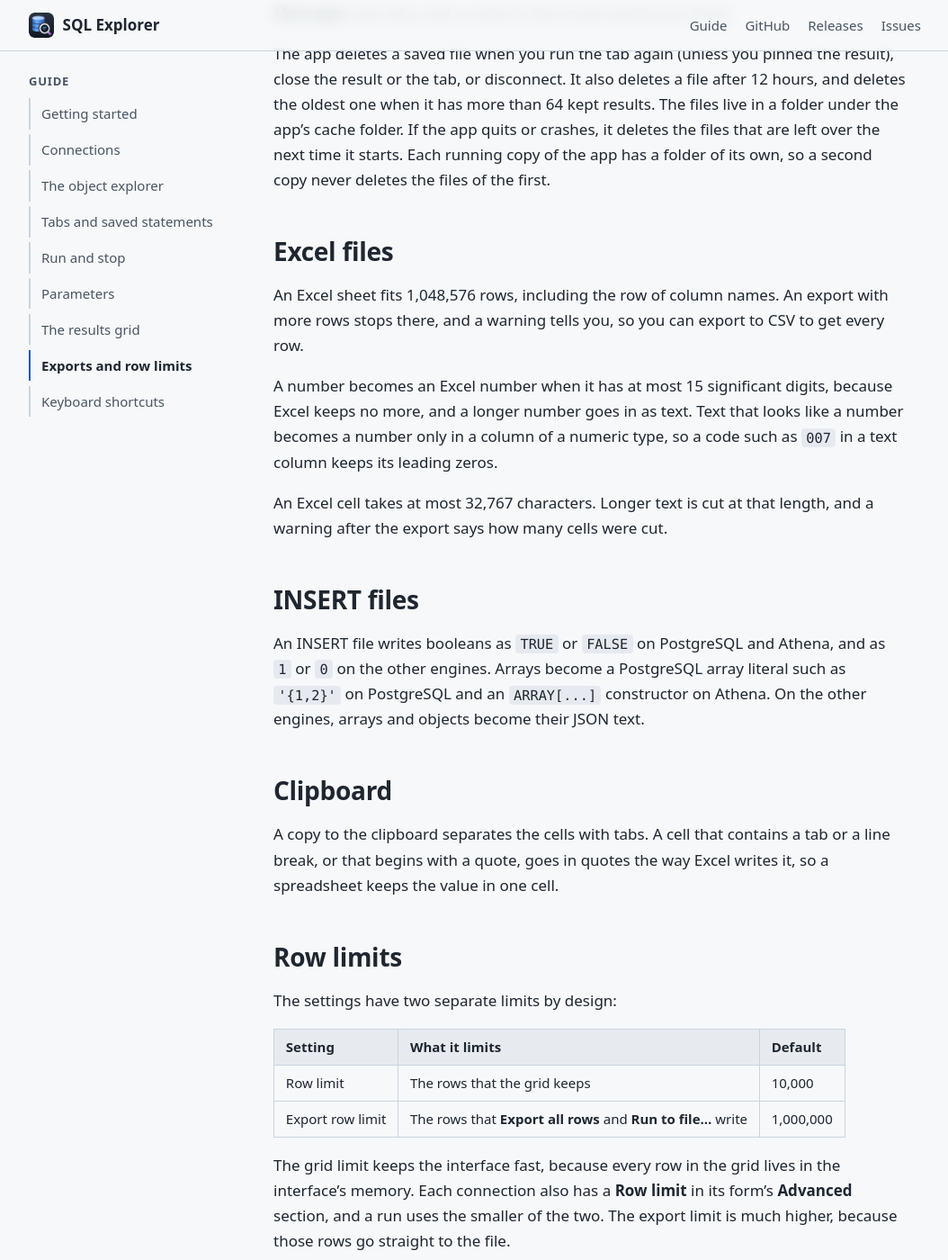
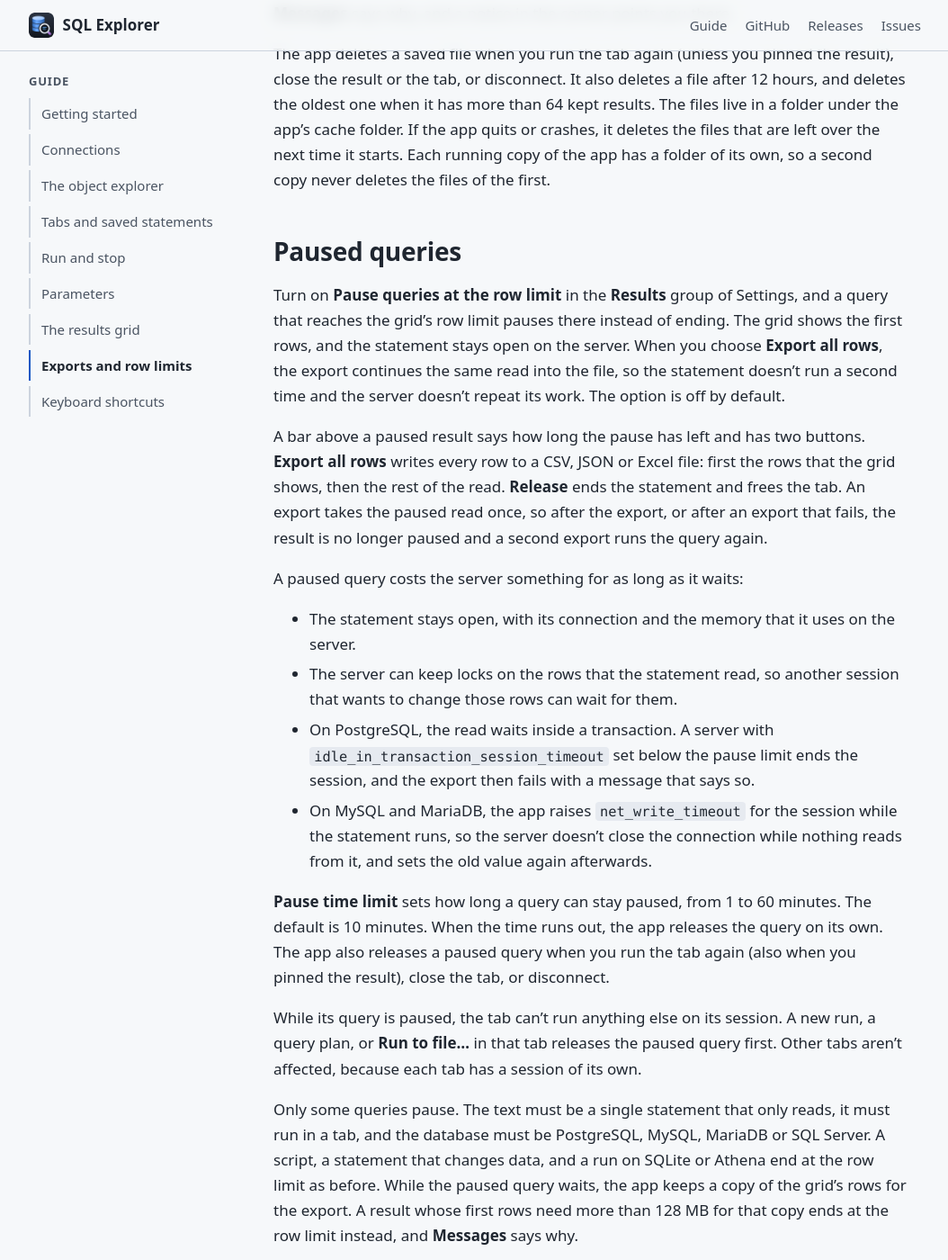
Before and after one commit to wetherc/sql-explorer, a Jekyll site: the page built from docs/guide/exports.md, in a window 1280 px wide and 1400 px high, scrolled down 2665 px. Shown: the whole window at 90% size, without its empty margins (112-1166 px from the left). Built offline with Jekyll 4.4.1, drawn with Linux system fonts in a browser that asks for light colours; some of the changed text lies outside the part shown.

Commit message:
Describe paused queries in the exports guide
The exports guide gets a section about the option that pauses a query at
the row limit. The section tells the user what the option does, how the
paused notice and its buttons work, and that an export takes the paused
read once. It gives the costs on the server: the open statement, the locks
that it can keep, the transaction on PostgreSQL with
idle_in_transaction_session_timeout, and the raised net_write_timeout on
MySQL and MariaDB. It also gives the pause time limit, the events that
release a paused query, the fact that the tab cannot run anything else
while paused, the statements and engines that can pause, the 128 MB limit
of the copy of the grid rows, and the relation to saved full results.

```diff
--- a/docs/guide/exports.md
+++ b/docs/guide/exports.md
@@ -1,6 +1,6 @@
 ---
 title: Exports and row limits
-description: Export rows to CSV, JSON, Markdown, INSERT statements or Excel, copy them, run a statement straight to a file, save full results on this computer, and set the grid and export row limits.
+description: Export rows to CSV, JSON, Markdown, INSERT statements or Excel, copy them, run a statement straight to a file, save full results on this computer, pause a query at the row limit, and set the grid and export row limits.
 order: 8
 ---
 
@@ -117,6 +117,56 @@ quits or crashes, it deletes the files that are left over the next time it
 starts. Each running copy of the app has a folder of its own, so a second copy
 never deletes the files of the first.
 
+## Paused queries
+
+Turn on **Pause queries at the row limit** in the **Results** group of Settings,
+and a query that reaches the grid's row limit pauses there instead of ending.
+The grid shows the first rows, and the statement stays open on the server. When
+you choose **Export all rows**, the export continues the same read into the
+file, so the statement doesn't run a second time and the server doesn't repeat
+its work. The option is off by default.
+
+A bar above a paused result says how long the pause has left and has two
+buttons. **Export all rows** writes every row to a CSV, JSON or Excel file:
+first the rows that the grid shows, then the rest of the read. **Release** ends
+the statement and frees the tab. An export takes the paused read once, so after
+the export, or after an export that fails, the result is no longer paused and
+a second export runs the query again.
+
+A paused query costs the server something for as long as it waits:
+
+- The statement stays open, with its connection and the memory that it uses on
+  the server.
+- The server can keep locks on the rows that the statement read, so another
+  session that wants to change those rows can wait for them.
+- On PostgreSQL, the read waits inside a transaction. A server with
+  `idle_in_transaction_session_timeout` set below the pause limit ends the
+  session, and the export then fails with a message that says so.
+- On MySQL and MariaDB, the app raises `net_write_timeout` for the session while
+  the statement runs, so the server doesn't close the connection while nothing
+  reads from it, and sets the old value again afterwards.
+
+**Pause time limit** sets how long a query can stay paused, from 1 to 60
+minutes. The default is 10 minutes. When the time runs out, the app releases
+the query on its own. The app also releases a paused query when you run the tab
+again (also when you pinned the result), close the tab, or disconnect.
+
+While its query is paused, the tab can't run anything else on its session. A
+new run, a query plan, or **Run to file…** in that tab releases the paused
+query first. Other tabs aren't affected, because each tab has a session of its
+own.
+
+Only some queries pause. The text must be a single statement that only reads,
+it must run in a tab, and the database must be PostgreSQL, MySQL, MariaDB or
+SQL Server. A script, a statement that changes data, and a run on SQLite or
+Athena end at the row limit as before. While the paused query waits, the app
+keeps a copy of the grid's rows for the export. A result whose first rows need
+more than 128 MB for that copy ends at the row limit instead, and **Messages**
+says why.
+
+**Save full results on this computer** already gives the export every row, so a
+run doesn't pause while that option is on.
+
 ## Excel files
 
 An Excel sheet fits 1,048,576 rows, including the row of column names. An
```
